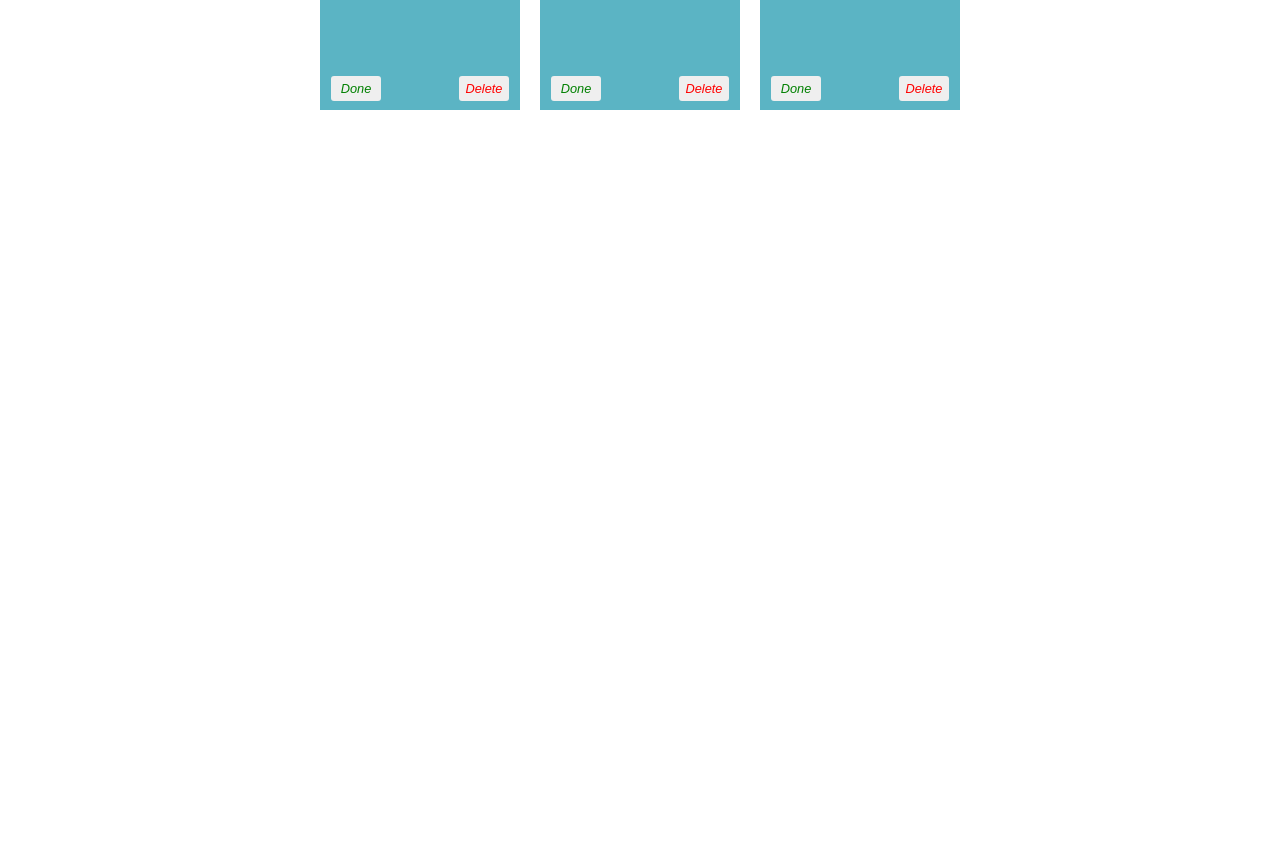
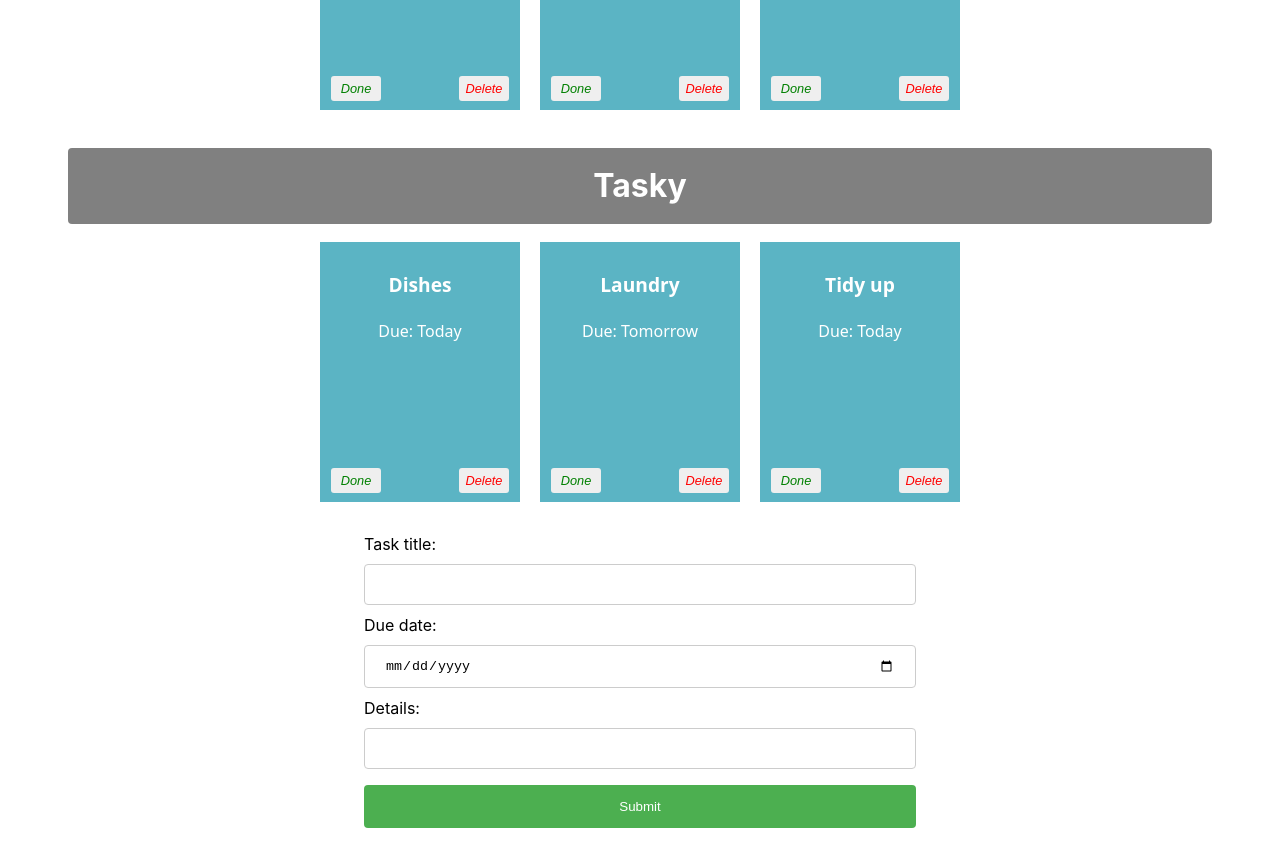
Before and after one commit to roman-atamanchuk/react-basics-labs, a React (Vite) app in the folder tasky/: page / in a window 1280 px wide. Shown: the part 300-1166 px from the top of the page. Before the commit the page ends 800 px from the top, so only its background shows below. Built offline with nearby package versions, Linux system fonts and the light colour scheme.

Commit message:
Add task: form added

```diff
--- a/tasky/src/App.css
+++ b/tasky/src/App.css
@@ -59,3 +59,34 @@
   right: 5px;
   color: red;
 }
+input[type="text"],
+input[type="date"] {
+  width: 100%;
+  padding: 12px 20px;
+  margin: 8px 0;
+  display: inline-block;
+  border: 1px solid #ccc;
+  border-radius: 4px;
+  box-sizing: border-box;
+}
+
+input[type="submit"] {
+  width: 100%;
+  background-color: #4caf50;
+  color: white;
+  padding: 14px 20px;
+  margin: 8px 0;
+  border: none;
+  border-radius: 4px;
+  cursor: pointer;
+}
+
+input[type="submit"]:hover {
+  background-color: #45a049;
+}
+
+form {
+  text-align: left;
+  width: 50%;
+  margin: auto;
+}
--- a/tasky/src/App.jsx
+++ b/tasky/src/App.jsx
@@ -1,5 +1,7 @@
 import "./App.css";
 import Task from "./components/Task";
+import AddTaskForm from "./components/Form";
+
 import React, { useState } from "react";
 function App() {
   const [taskState, setTaskState] = useState({
@@ -57,6 +59,21 @@
           markDone={() => doneHandler(index)}
         />
       ))}
+      <div className="container">
+        <h1>Tasky</h1>
+        {taskState.tasks.map((task, index) => (
+          <Task
+            title={task.title}
+            description={task.description}
+            deadline={task.deadline}
+            key={task.id}
+            done={task.done}
+            markDone={() => doneHandler(index)}
+            deleteTask={() => deleteHandler(index)}
+          />
+        ))}
+        <AddTaskForm />
+      </div>
     </div>
   );
 }
--- /dev/null
+++ b/tasky/src/components/Form.jsx
@@ -0,0 +1,25 @@
+const AddTaskForm = (props) => {
+  return (
+    <div>
+      <form>
+        <label>
+          Task title:
+          <input type="text" name="title" required />
+        </label>
+        <br />
+        <label>
+          Due date:
+          <input type="date" name="deadline" required />
+        </label>
+        <br />
+        <label>
+          Details:
+          <input type="text" name="description" />
+        </label>
+        <input type="submit" value="Submit" />
+      </form>
+    </div>
+  );
+};
+
+export default AddTaskForm;
```
